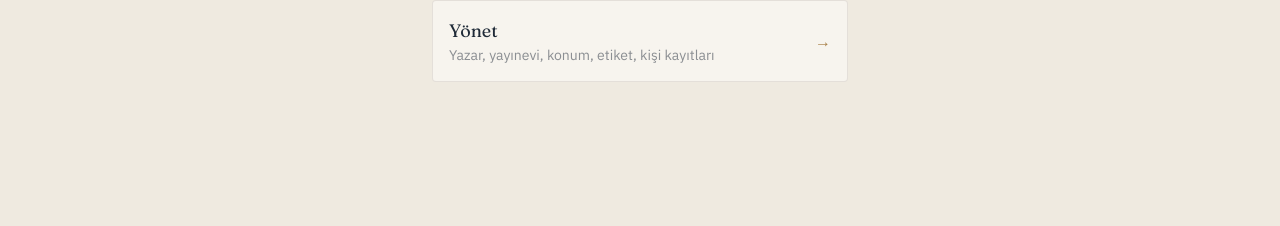
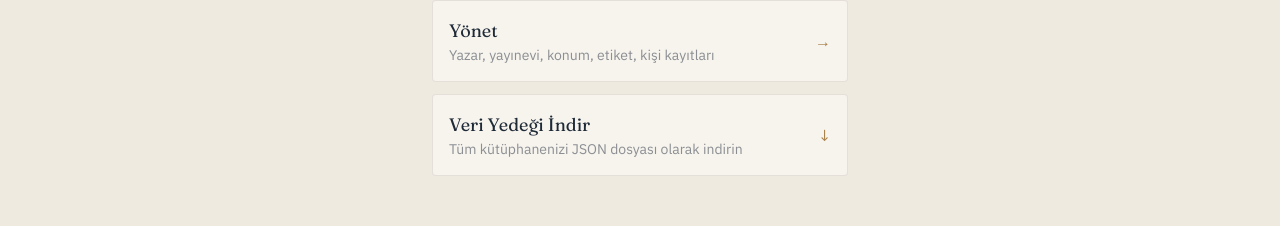
Before and after one commit to yusuf-ridvan-celikbas/library-app-frontend, a Next.js app: page /more in a window 1280 px wide. Shown: the part 481-707 px from the top of the page. Built offline with nearby package versions, Linux system fonts and the light colour scheme; no server answers.

Commit message:
Veri disa aktarma butonu Daha Fazla sayfasina eklendi - authenticated fetch ile JSON dosyasi indiriliyor

```diff
--- a/src/app/more/page.tsx
+++ b/src/app/more/page.tsx
@@ -1,6 +1,7 @@
 import Link from 'next/link';
 import { TopBar } from '@/components/top-bar';
 import { BottomNav } from '@/components/bottom-nav';
+import { DataExportButton } from '@/components/data-export-button';
 
 const CATEGORIES = [
   { href: '/library-overview', label: 'Kütüphane Detayı', desc: 'Okunan/okunmayan, dağılımlar, okuma süresi hesaplayıcı' },
@@ -29,6 +30,8 @@ export default function MorePage() {
             <span className="text-brass">→</span>
           </Link>
         ))}
+
+        <DataExportButton />
       </div>
 
       <BottomNav />
--- /dev/null
+++ b/src/components/data-export-button.tsx
@@ -0,0 +1,70 @@
+'use client';
+
+import { useState } from 'react';
+import { tokenStorage, ApiError } from '@/lib/api-client';
+
+const API_URL = process.env.NEXT_PUBLIC_API_URL;
+
+/**
+ * /data-export endpoint'i kimlik doğrulaması gerektirdiği için
+ * doğrudan bir <a href> ile indirilemez (tarayıcı Authorization
+ * header'ı eklemez) — bu yüzden authenticated bir fetch yapıp,
+ * gelen JSON'u bir Blob'a çevirip tarayıcıya "indir" olarak
+ * sunuyoruz.
+ */
+export function DataExportButton() {
+  const [isExporting, setIsExporting] = useState(false);
+  const [error, setError] = useState<string | null>(null);
+
+  async function handleExport() {
+    setIsExporting(true);
+    setError(null);
+    try {
+      const token = tokenStorage.get();
+      const res = await fetch(`${API_URL}/data-export`, {
+        headers: {
+          Accept: 'application/json',
+          ...(token ? { Authorization: `Bearer ${token}` } : {}),
+        },
+      });
+
+      if (!res.ok) {
+        throw new ApiError('Dışa aktarım başarısız oldu.', res.status);
+      }
+
+      const blob = await res.blob();
+      const url = URL.createObjectURL(blob);
+      const a = document.createElement('a');
+      a.href = url;
+      a.download = `kutuphanem-yedek-${new Date().toISOString().slice(0, 10)}.json`;
+      document.body.appendChild(a);
+      a.click();
+      a.remove();
+      URL.revokeObjectURL(url);
+    } catch (err) {
+      setError(err instanceof ApiError ? err.message : 'Dışa aktarım başarısız oldu.');
+    } finally {
+      setIsExporting(false);
+    }
+  }
+
+  return (
+    <div className="rounded-sm border border-oak/10 bg-paper-elevated px-4 py-4">
+      <button
+        type="button"
+        onClick={handleExport}
+        disabled={isExporting}
+        className="flex w-full items-center justify-between text-left"
+      >
+        <div>
+          <p className="font-display text-lg text-ink">Veri Yedeği İndir</p>
+          <p className="text-sm text-ink/50">
+            {isExporting ? 'Hazırlanıyor…' : 'Tüm kütüphanenizi JSON dosyası olarak indirin'}
+          </p>
+        </div>
+        <span className="text-brass">↓</span>
+      </button>
+      {error && <p className="mt-2 text-xs text-spine">{error}</p>}
+    </div>
+  );
+}
```
